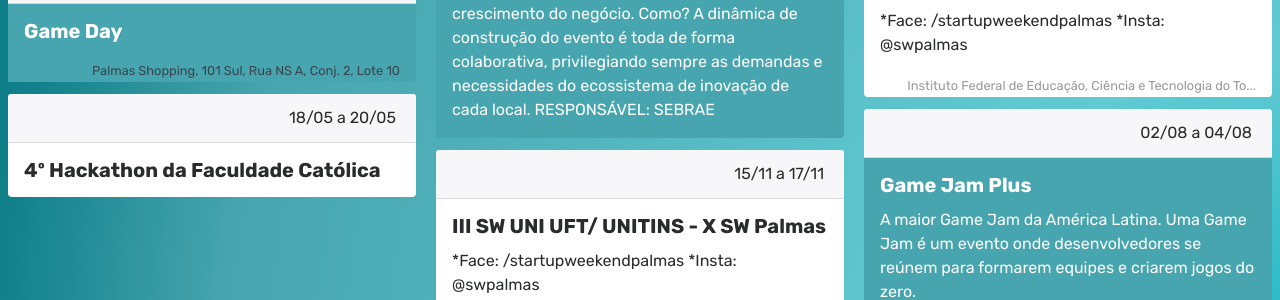
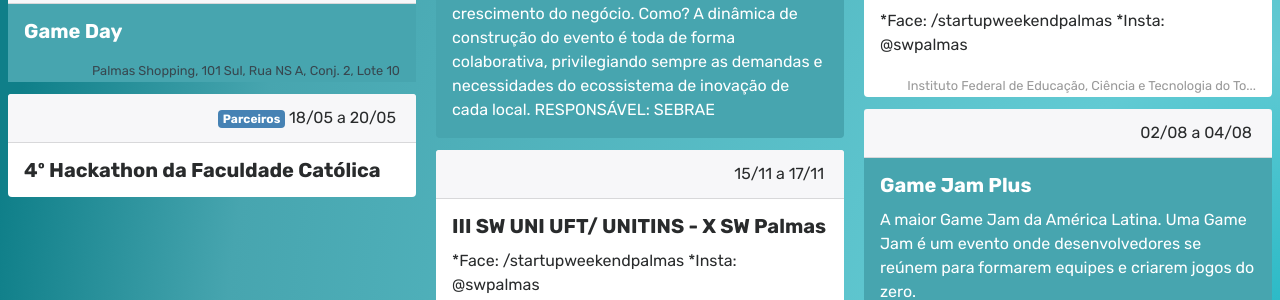
Before and after one commit to startup-tocantins/startup-tocantins.github.io, a Jekyll site: the page built from index.md, in a window 1280 px wide and 900 px high, scrolled down 2471 px. Shown: the part 148-448 px from the top of the window. Built offline with Jekyll 4.4.1, drawn with Linux system fonts in a browser that asks for light colours; nearby versions of some CDN libraries.

Commit message:
exibindo eventos que estão no calendário de parceiros

```diff
--- a/_includes/events.html
+++ b/_includes/events.html
@@ -27,7 +27,12 @@
 
         {% else %}
         <div class="card p-0 ">
-            <div class="card-header text-right">{{ event.data }}</div>
+            <div class="card-header text-right">
+                {% if event.calendar == 'parceiros' %}
+                    <span class="badge">Parceiros</span>
+                {% endif %}
+                {{ event.data }}
+            </div>
             <h5 class="card-title pl-3 pr-3 pt-3">{{ event.summary | truncate: 100 }}</h5>
             <p class="card-text pl-3 pr-3 ">{{ event.description | truncate: 200 }}</p>
             {% if event.location %}
```
